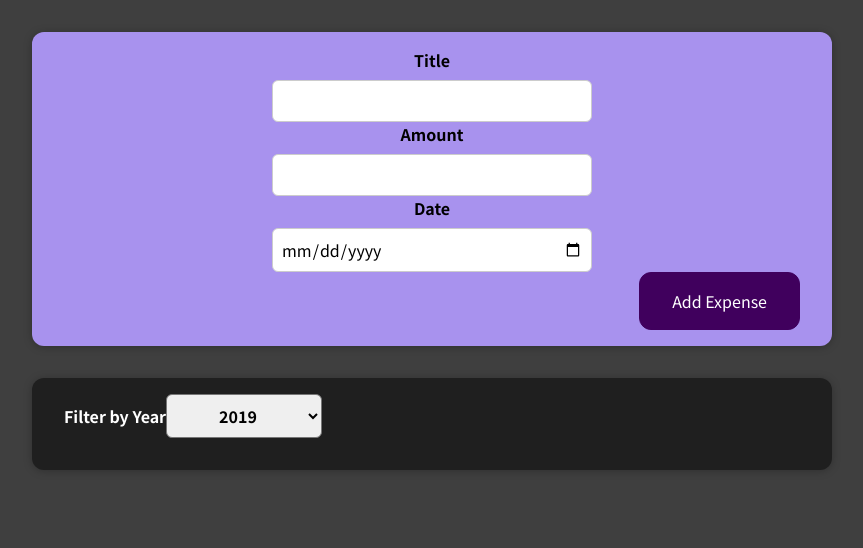
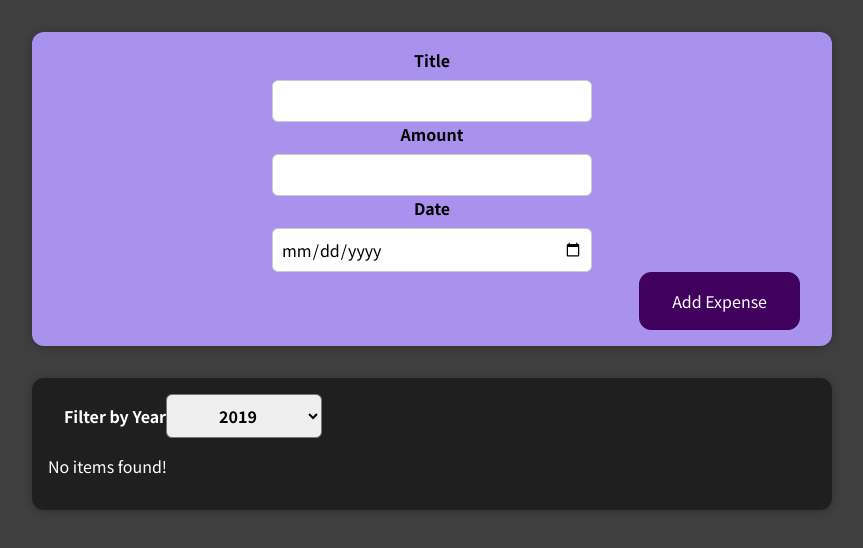
Before and after one commit to kraft-aka/react-expense-tracker, a React (Create React App) app: page / in a window 1280 px wide. Shown: the top 548 px of the page, without its empty margins (208-1071 px from the left). Built offline with nearby package versions, Linux system fonts and the light colour scheme.

Commit message:
add conditional rendering

```diff
--- a/src/components/Expenses/Expenses.css
+++ b/src/components/Expenses/Expenses.css
@@ -5,3 +5,7 @@
   width: 50rem;
   max-width: 95%;
 }
+
+p {
+  color: #fff
+}
--- a/src/components/Expenses/Expenses.js
+++ b/src/components/Expenses/Expenses.js
@@ -22,8 +22,8 @@ export default function (props) {
         selected={filteredYear}
         onExpenseFilter={expenseFilterHandler}
       />
-
-      <ExpensesList item={filteredExpenses} />
+      {filteredExpenses.length === 0 && <p>No items found!</p>}
+      {filteredExpenses.length > 0 && <ExpensesList item={filteredExpenses} />}
     </Card>
   );
 }
--- a/src/components/Expenses/ExpensesList.css
+++ b/src/components/Expenses/ExpensesList.css
@@ -0,0 +1,9 @@
+.expenses-list {
+  list-style: none;
+  padding: 0;
+}
+
+.expenses-list__fallback {
+  color: white;
+  text-align: center;
+}
```
